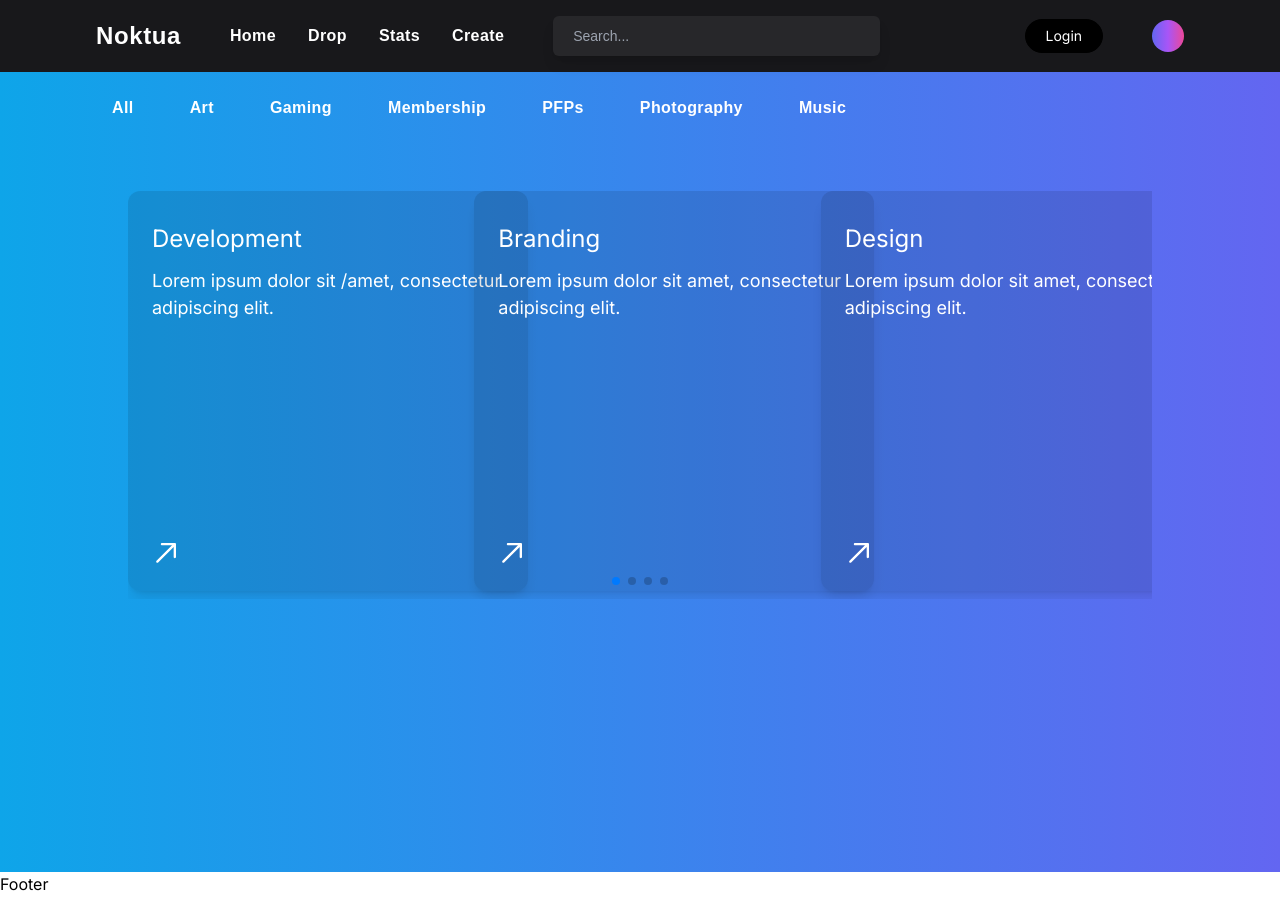
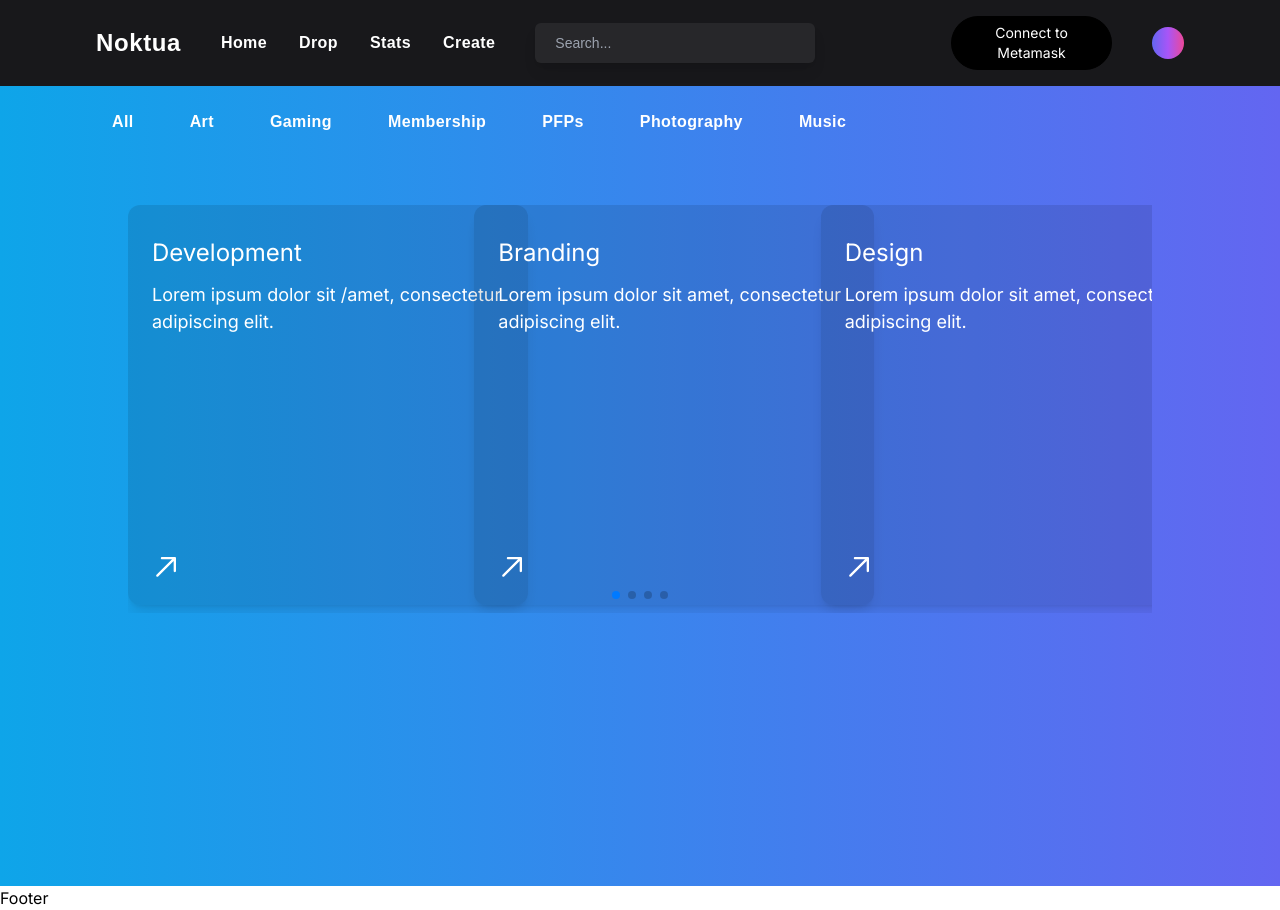
Before and after one commit to vishal18713/next-hardhat-pinata, a Next.js app: page / in a window 1280 px wide. Shown: the top 910 px of the page. Built offline with nearby package versions, Linux system fonts and the light colour scheme.

Commit message:
address displayed in navbar successfully

```diff
--- a/components/Navbar.jsx
+++ b/components/Navbar.jsx
@@ -7,13 +7,21 @@ import Web3 from "web3";
 import { useRouter } from "next/router";
 
 const Nav = () => {
+
+  const[connected, setconnected] = useState(false);
+  const[connectedAccount,setConnectedAccount] = useState('');
+  const[id,setId] = useState(null);
+
   const connectMetamask = async () => {
     if (typeof window !== "undefined" && window.ethereum) {
       try {
         await window.ethereum.request({ method: "eth_requestAccounts" });
         const web3 = new Web3(window.ethereum);
         const accounts = await web3.eth.getAccounts();
+        setconnected(true);
         setConnectedAccount(accounts[0]);
+        const displayAddress = accounts[0]?.substr(0,7)+"..."
+        setId(displayAddress);
       } catch (error) {
         console.error("Error connecting Metamask:", error);
       }
@@ -34,9 +42,16 @@ const Nav = () => {
         <p className="logo_text">Create</p>
       </div>
       <input type="text" placeholder="Search..." required className="search_input30 peer mr-24" />
-      <button className="black_btn" onClick={connectMetamask}>
-        Login
-      </button>
+      {connected ? (
+  <button className="black_btn"onClick={connectMetamask} >
+    {id}
+  </button>
+) : (
+  <button className="black_btn" onClick={connectMetamask}>
+    Connect to Metamask
+  </button>
+)}
+
       <Link href='/profile'> <div className="w-8 h-8 bg-gradient-to-r from-indigo-500 via-purple-500 to-pink-500 ... rounded-full"></div></Link>
     </nav>
   );
```
